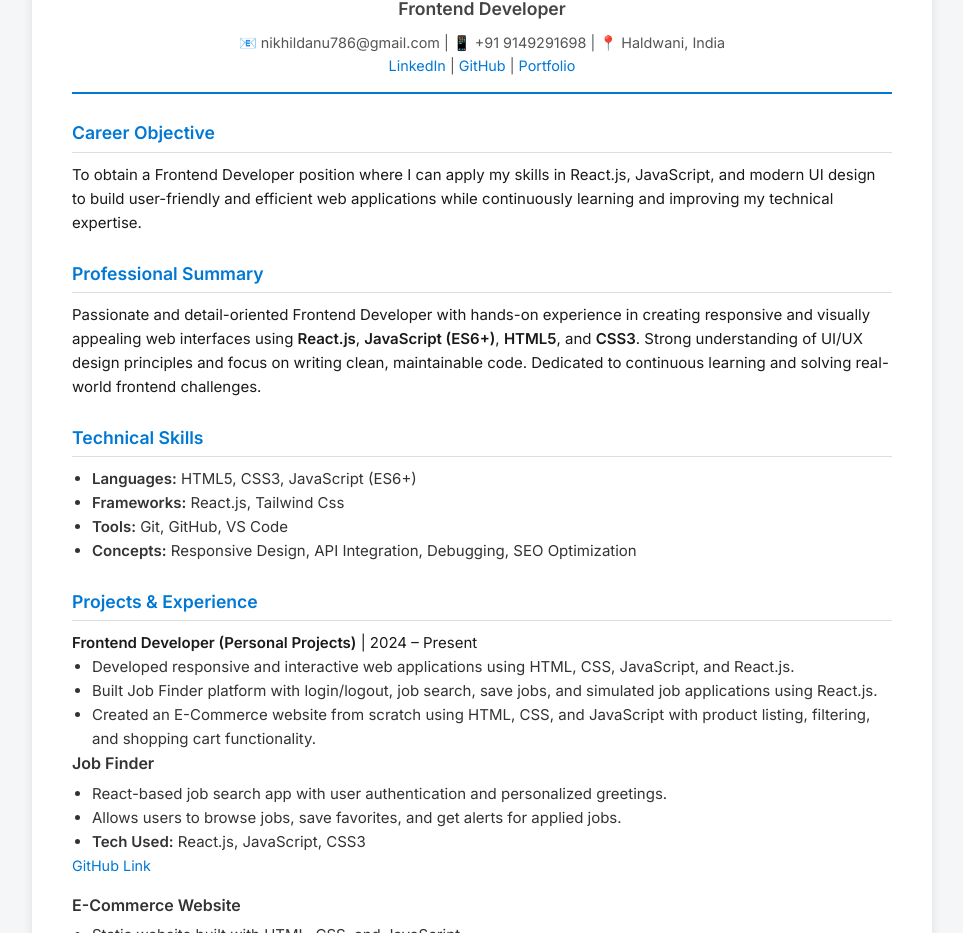
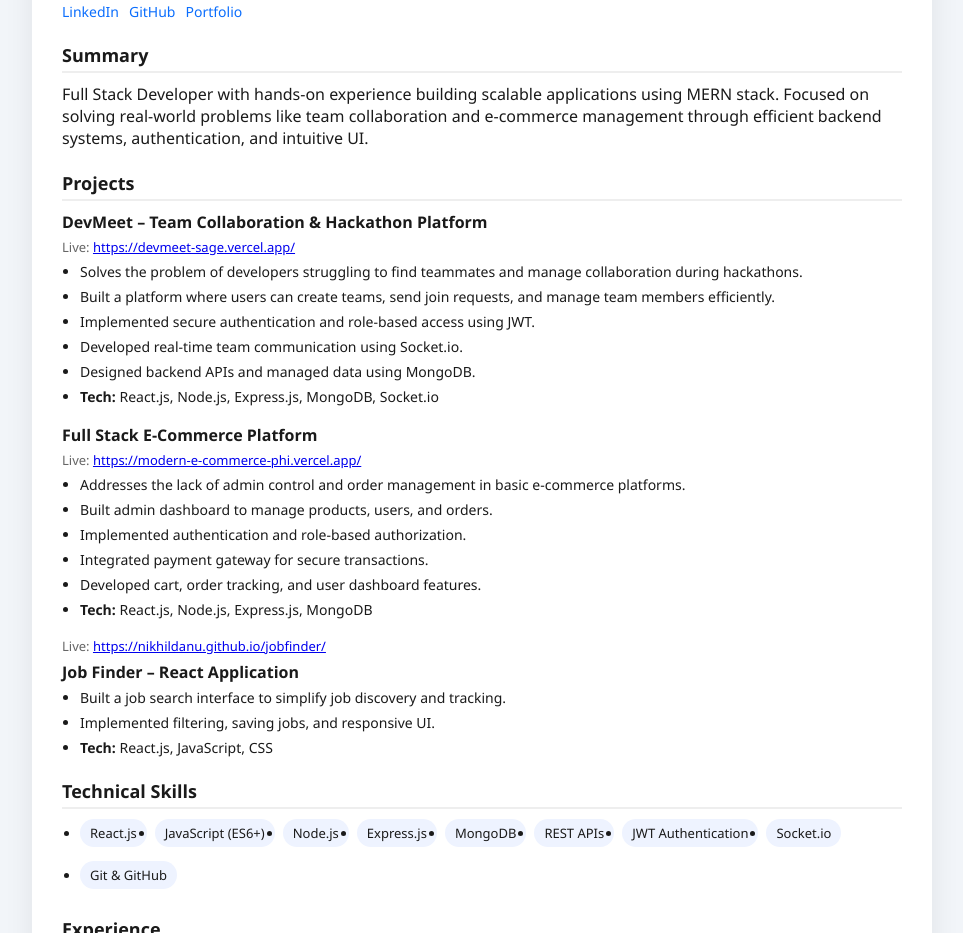
Before and after one commit to NikhilDanu/Resume, a plain HTML site: page index.html in a window 1280 px wide. Shown: the part 141-1074 px from the top of the page, without its empty margins (158-1121 px from the left). Drawn offline with Linux system fonts and the light colour scheme.

Commit message:
updated resume links and UI

```diff
--- a/index.html
+++ b/index.html
@@ -1,107 +1,124 @@
 <!DOCTYPE html>
 <html lang="en">
 <head>
-  <meta charset="UTF-8" />
-  <meta name="viewport" content="width=device-width, initial-scale=1.0" />
-  <title>Nikhil Danu - Frontend Developer Resume</title>
-  <meta name="description" content="Frontend Developer skilled in React.js, JavaScript, HTML, and CSS. Passionate about building responsive and user-friendly websites.">
-  <meta name="keywords" content="Frontend Developer, React.js, JavaScript, HTML, CSS, Tailwind CSS, Bootstrap, GitHub, Responsive Design, Web Developer, UI Engineer, API Integration">
-  <link rel="stylesheet" href="style.css" />
-  <link href="https://fonts.googleapis.com/css2?family=Inter:wght@400;500;600&display=swap" rel="stylesheet">
+<meta charset="UTF-8">
+<title>Nikhil Danu - Full Stack Developer</title>
+<meta name="viewport" content="width=device-width, initial-scale=1.0">
+<link rel="stylesheet" href="style.css">
 </head>
+
 <body>
-  <div class="resume-container">
-
+<div class="resume">
 
 <header>
   <h1>Nikhil Danu</h1>
-      <h2>Frontend Developer</h2>
-      <p class="contact">
-        📧 nikhildanu786@gmail.com | 📱 +91 9149291698 | 📍 Haldwani, India<br>
-        <a href="https://www.linkedin.com/in/nikhil-danu-802803347/">LinkedIn</a> |
-        <a href="https://github.com/NikhilDanu">GitHub</a> |
+  <p class="role">Full Stack Developer (MERN)</p>
+
+  <div class="contact">
+    <span>nikhildanu786@gmail.com</span>
+    <span>+91 9149291698</span>
+    <span>Haldwani, India</span>
+  </div>
+
+  <div class="links">
+    <a href="https://linkedin.com/in/nikhil-danu-802803347/">LinkedIn</a>
+    <a href="https://github.com/NikhilDanu">GitHub</a>
     <a href="https://nikhildanu.github.io/-my-portfolio/">Portfolio</a>
-      </p>
+  </div>
 </header>
+
 <section>
-      <h3>Career Objective</h3>
+<h2>Summary</h2>
 <p>
-        To obtain a Frontend Developer position where I can apply my skills in React.js, JavaScript, and modern UI design to build user-friendly and efficient web applications while continuously learning and improving my technical expertise.
+Full Stack Developer with hands-on experience building scalable applications using MERN stack.
+Focused on solving real-world problems like team collaboration and e-commerce management
+through efficient backend systems, authentication, and intuitive UI.
 </p>
 </section>
 
 <section>
-      <h3>Professional Summary</h3>
-      <p>
-        Passionate and detail-oriented Frontend Developer with hands-on experience in creating responsive and visually appealing web interfaces using <strong>React.js</strong>, <strong>JavaScript (ES6+)</strong>, <strong>HTML5</strong>, and <strong>CSS3</strong>. Strong understanding of UI/UX design principles and focus on writing clean, maintainable code. Dedicated to continuous learning and solving real-world frontend challenges.
+<h2>Projects</h2>
+
+<div class="project">
+<h3>DevMeet – Team Collaboration & Hackathon Platform</h3>
+<p class="live">
+  Live: <a href="https://devmeet-sage.vercel.app/" target="_blank">
+    https://devmeet-sage.vercel.app/
+  </a>
 </p>
+
+<ul>
+<li>Solves the problem of developers struggling to find teammates and manage collaboration during hackathons.</li>
+<li>Built a platform where users can create teams, send join requests, and manage team members efficiently.</li>
+<li>Implemented secure authentication and role-based access using JWT.</li>
+<li>Developed real-time team communication using Socket.io.</li>
+<li>Designed backend APIs and managed data using MongoDB.</li>
+<li><strong>Tech:</strong> React.js, Node.js, Express.js, MongoDB, Socket.io</li>
+</ul>
+</div>
+
+<div class="project">
+<h3>Full Stack E-Commerce Platform</h3>
+
+<p class="live">
+  Live: <a href="https://modern-e-commerce-phi.vercel.app/" target="_blank">
+    https://modern-e-commerce-phi.vercel.app/
+  </a>
+</p>
+<ul>
+<li>Addresses the lack of admin control and order management in basic e-commerce platforms.</li>
+<li>Built admin dashboard to manage products, users, and orders.</li>
+<li>Implemented authentication and role-based authorization.</li>
+<li>Integrated payment gateway for secure transactions.</li>
+<li>Developed cart, order tracking, and user dashboard features.</li>
+<li><strong>Tech:</strong> React.js, Node.js, Express.js, MongoDB</li>
+</ul>
+</div>
+
+<div class="project">
+  <p class="live">
+  Live: <a href="https://nikhildanu.github.io/jobfinder/" target="_blank">
+    https://nikhildanu.github.io/jobfinder/
+  </a>
+</p>
+<h3>Job Finder – React Application</h3>
+<ul>
+<li>Built a job search interface to simplify job discovery and tracking.</li>
+<li>Implemented filtering, saving jobs, and responsive UI.</li>
+<li><strong>Tech:</strong> React.js, JavaScript, CSS</li>
+</ul>
+</div>
+
 </section>
 
 <section>
-      <h3>Technical Skills</h3>
-      <ul>
-        <li><strong>Languages:</strong> HTML5, CSS3, JavaScript (ES6+)</li>
-        <li><strong>Frameworks:</strong> React.js,  Tailwind Css</li>
-        <li><strong>Tools:</strong> Git, GitHub, VS Code</li>
-        <li><strong>Concepts:</strong> Responsive Design, API Integration, Debugging, SEO Optimization</li>
-      </ul>
-    </section>
-
-
-   <section>
-  <h3>Projects & Experience</h3>
-  <p><strong>Frontend Developer (Personal Projects)</strong> | 2024 – Present</p>
-  <ul>
-    <li>Developed responsive and interactive web applications using HTML, CSS, JavaScript, and React.js.</li>
-    <li>Built Job Finder platform with login/logout, job search, save jobs, and simulated job applications using React.js.</li>
-    <li>Created an E-Commerce website from scratch using HTML, CSS, and JavaScript with product listing, filtering, and shopping cart functionality.</li>
-  </ul>
-
-  <div class="project">
-    <h4>Job Finder</h4>
-    <ul>
-      <li>React-based job search app with user authentication and personalized greetings.</li>
-      <li>Allows users to browse jobs, save favorites, and get alerts for applied jobs.</li>
-      <li><strong>Tech Used:</strong> React.js, JavaScript, CSS3</li>
-    </ul>
-    <a href="https://nikhildanu.github.io/jobfinder/">GitHub Link</a>
-  </div>
-
-  <div class="project">
-    <h4>E-Commerce Website</h4>
-    <ul>
-      <li>Static website built with HTML, CSS, and JavaScript.</li>
-      <li>Features include product listing, filtering, shopping cart, and responsive design.</li>
-      <li><strong>Tech Used:</strong> HTML5, CSS3, JavaScript</li>
-    </ul>
-    <a href="https://nikhildanu.github.io/e-commerce/">GitHub Link</a>
-  </div>
-</section>
-
-    <section>
-      <h3>Learning & Development</h3>
-      <ul>
-        <li>Currently enhancing knowledge in React.js, Redux, and JavaScript ES6+ concepts.</li>
-        <li>Practicing advanced frontend performance optimization and API handling techniques.</li>
-        <li>Exploring responsive UI/UX principles and accessibility (a11y) improvements.</li>
+<h2>Technical Skills</h2>
+<ul class="skills">
+<li>React.js</li>
+<li>JavaScript (ES6+)</li>
+<li>Node.js</li>
+<li>Express.js</li>
+<li>MongoDB</li>
+<li>REST APIs</li>
+<li>JWT Authentication</li>
+<li>Socket.io</li>
+<li>Git & GitHub</li>
 </ul>
 </section>
 
 <section>
-      <h3>Education</h3>
-    <p><strong>Diploma in Mechanical Engineering</strong> — Government Polytechnic Bazpur, US Nagar | 2024 – Present</p>
-<p><strong>Higher Secondary (12th)</strong> — Janta Higher Secondary School | 2022 – 2024</p>
-
+<h2>Experience</h2>
+<p><strong>Full Stack Developer (Self Projects)</strong> | 2024 – Present</p>
+<ul>
+<li>Developed and deployed multiple full stack applications.</li>
+<li>Worked on backend APIs, authentication, and database design.</li>
+</ul>
 </section>
 
 <section>
-      <h3>Soft Skills</h3>
-      <ul>
-        <li>Teamwork & Collaboration</li>
-        <li>Problem Solving & Debugging</li>
-        <li>Time Management & Adaptability</li>
-        <li>Effective Communication</li>
-      </ul>
+<h2>Education</h2>
+<p>Diploma in Mechanical Engineering – Government Polytechnic Bazpur</p>
+<p>Higher Secondary – Janta Higher Secondary School</p>
 </section>
 
 </div>
--- a/style.css
+++ b/style.css
@@ -2,95 +2,114 @@
   margin: 0;
   padding: 0;
   box-sizing: border-box;
-  font-family: 'Inter', sans-serif;
 }
 
 body {
-  background-color: #f5f6f7;
+  background: #f2f5f9;
+  font-family: 'Segoe UI', sans-serif;
+  padding: 20px;
   color: #1a1a1a;
-  line-height: 1.6;
-  font-size: 15px;
 }
 
-.resume-container {
+.resume {
   max-width: 900px;
-  background: #ffffff;
-  margin: 40px auto;
-  padding: 40px;
-  border-radius: 10px;
-  box-shadow: 0 2px 10px rgba(0,0,0,0.1);
+  margin: auto;
+  background: white;
+  padding: 30px;
+  border-radius: 14px;
+  box-shadow: 0 10px 30px rgba(0,0,0,0.08);
 }
 
-header {
-  text-align: center;
-  border-bottom: 2px solid #0078d4;
-  padding-bottom: 15px;
-  margin-bottom: 25px;
+/* Header */
+header h1 {
+  font-size: 28px;
 }
 
-header h1 {
-  font-size: 2rem;
-  color: #0078d4;
+.role {
+  color: #0b6efd;
   font-weight: 600;
+  margin-bottom: 8px;
 }
 
-header h2 {
-  font-size: 1.1rem;
-  color: #444;
-  margin-top: 5px;
+.contact, .links {
+  display: flex;
+  flex-wrap: wrap;
+  gap: 10px;
+  font-size: 14px;
+  margin-top: 6px;
 }
 
-.contact {
-  font-size: 0.9rem;
-  color: #555;
-  margin-top: 8px;
-}
-
-.contact a {
-  color: #0078d4;
+.links a {
+  color: #0b6efd;
   text-decoration: none;
 }
 
-.contact a:hover {
+.links a:hover {
   text-decoration: underline;
 }
 
 /* Sections */
 section {
-  margin-bottom: 25px;
+  margin-top: 22px;
 }
 
-section h3 {
-  color: #0078d4;
-  font-size: 1.1rem;
-  border-bottom: 1px solid #ddd;
+h2 {
+  font-size: 18px;
+  margin-bottom: 10px;
+  border-bottom: 2px solid #eee;
   padding-bottom: 4px;
-  margin-bottom: 10px;
-  font-weight: 600;
+}
+
+h3 {
+  font-size: 16px;
+  margin-bottom: 5px;
+}
+
+/* Projects */
+.project {
+  margin-bottom: 18px;
+}
+
+.live {
+  font-size: 13px;
+  color: #666;
+  margin-bottom: 6px;
 }
 
 ul {
-  list-style-type: disc;
-  margin-left: 20px;
-  color: #333;
+  padding-left: 18px;
 }
 
-.project {
-  margin-bottom: 15px;
+li {
+  margin-bottom: 6px;
+  font-size: 14px;
 }
 
-.project h4 {
-  color: #333;
-  font-size: 1rem;
-  margin-bottom: 5px;
+/* Skills */
+.skills {
+  display: flex;
+  flex-wrap: wrap;
+  gap: 8px;
 }
 
-.project a {
-  color: #0078d4;
-  font-size: 0.9rem;
-  text-decoration: none;
+.skills li {
+  background: #eef3ff;
+  padding: 5px 10px;
+  border-radius: 20px;
+  font-size: 13px;
 }
 
-.project a:hover {
-  text-decoration: underline;
+/* Responsive */
+@media (max-width: 600px) {
+  .resume {
+    padding: 20px;
+  }
+
+  header h1 {
+    font-size: 22px;
+  }
+
+  h2 {
+    font-size: 16px;
+  }
 }
```
Lines whose indentation alone changed are shown as unchanged.
